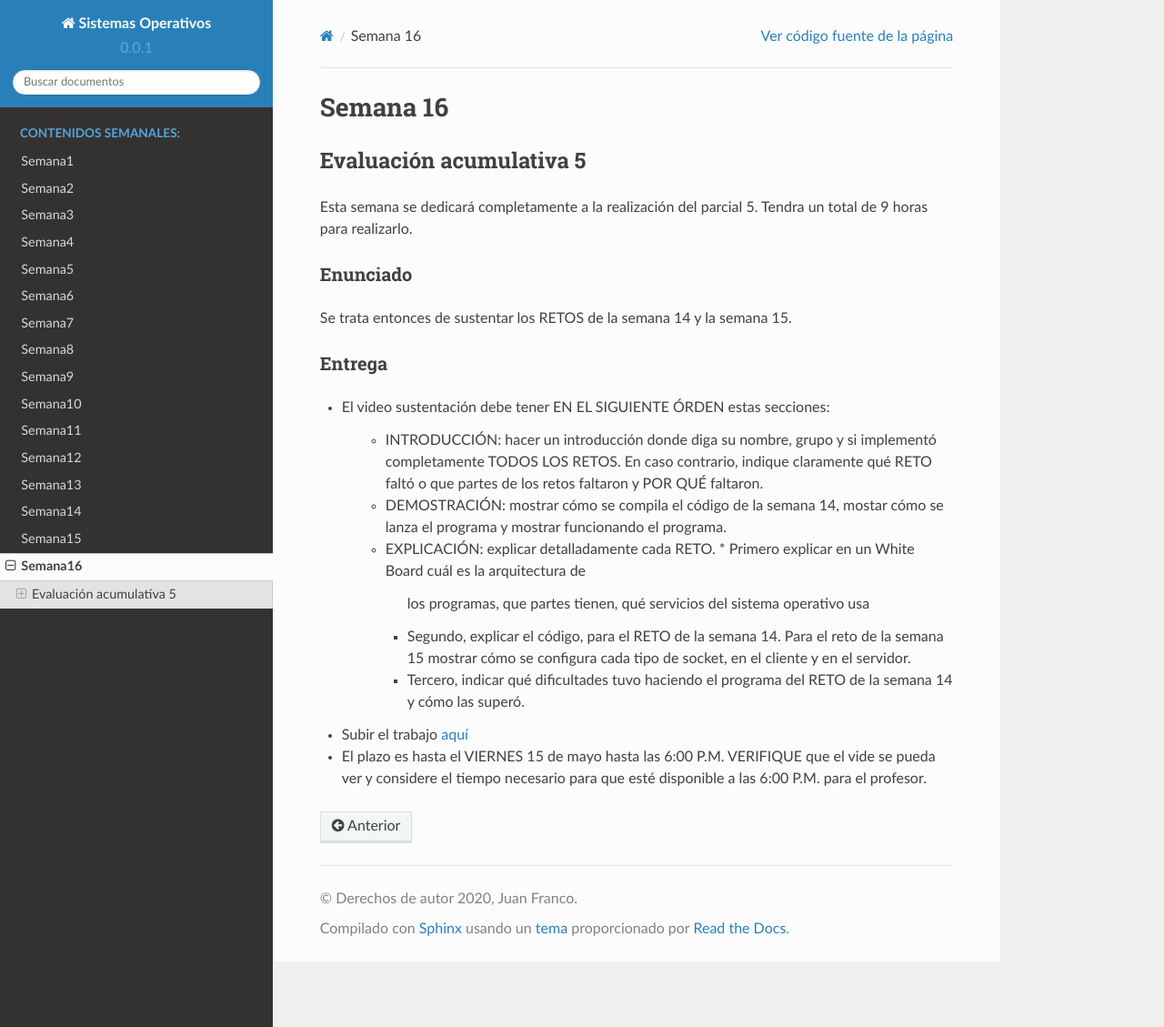
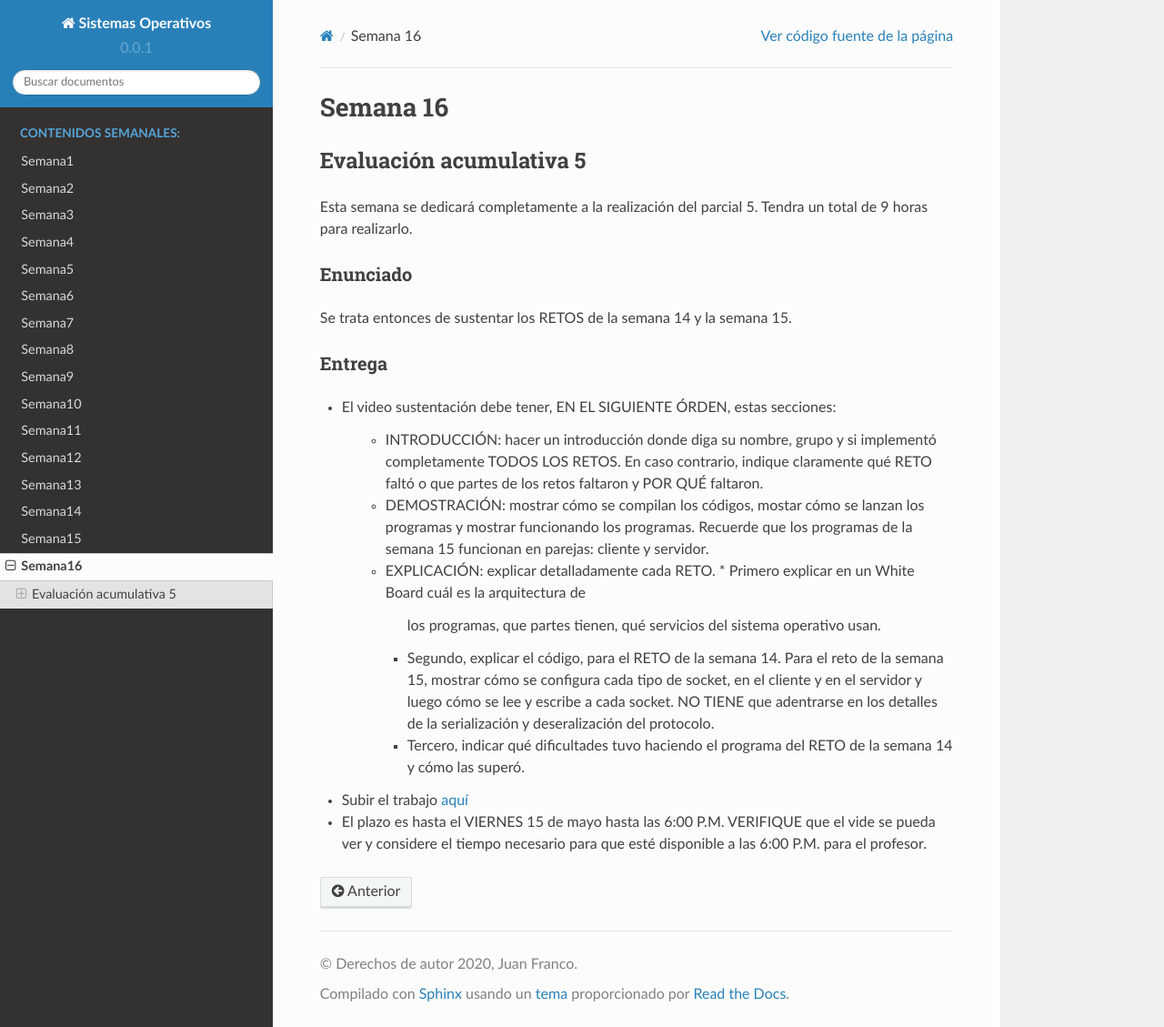
Before and after one commit to juanferfranco/sistemasoperativos, a Sphinx documentation site: the page built from docs/_semana16/semana16.rst, in a window 1280 px wide and 1129 px high. Shown: the whole window at 91% size. Built offline with Sphinx 7.4.7 and the Read the Docs theme 2.0.0, drawn with Linux system fonts in a browser that asks for light colours.

Commit message:
update week 16

```diff
--- a/docs/_semana16/semana16.rst
+++ b/docs/_semana16/semana16.rst
@@ -12,17 +12,18 @@ Se trata entonces de sustentar los RETOS de la semana 14 y la semana 15.
 
 Entrega
 ^^^^^^^^^^
-* El video sustentación debe tener EN EL SIGUIENTE ÓRDEN estas secciones:
+* El video sustentación debe tener, EN EL SIGUIENTE ÓRDEN, estas secciones:
 
     * INTRODUCCIÓN: hacer un introducción donde diga su nombre, grupo y si implementó completamente TODOS LOS RETOS.
       En caso contrario, indique claramente qué RETO faltó o que partes de los retos faltaron y POR QUÉ faltaron.
-    * DEMOSTRACIÓN: mostrar cómo se compila el código de la semana 14, mostar cómo se lanza el programa y mostrar funcionando
-      el programa.
+    * DEMOSTRACIÓN: mostrar cómo se compilan los códigos, mostar cómo se lanzan los programas y mostrar funcionando
+      los programas. Recuerde que los programas de la semana 15 funcionan en parejas: cliente y servidor.
     * EXPLICACIÓN: explicar detalladamente cada RETO.
       * Primero explicar en un White Board cuál es la arquitectura de
-        los programas, que partes tienen, qué servicios del sistema operativo usa
-      * Segundo, explicar el código, para el RETO de la semana 14. Para el reto de la semana 15
-        mostrar cómo se configura cada tipo de socket, en el cliente y en el servidor.
+        los programas, que partes tienen, qué servicios del sistema operativo usan.
+      * Segundo, explicar el código, para el RETO de la semana 14. Para el reto de la semana 15,
+        mostrar cómo se configura cada tipo de socket, en el cliente y en el servidor y luego cómo se lee y escribe
+        a cada socket. NO TIENE que adentrarse en los detalles de la serialización y deseralización del protocolo.
       * Tercero, indicar qué dificultades tuvo haciendo el programa del RETO de la semana 14 y cómo las superó.
 
 * Subir el trabajo `aquí <https://www.dropbox.com/request/Pz5WcfyHemBFgkqg5I2a>`__
```
